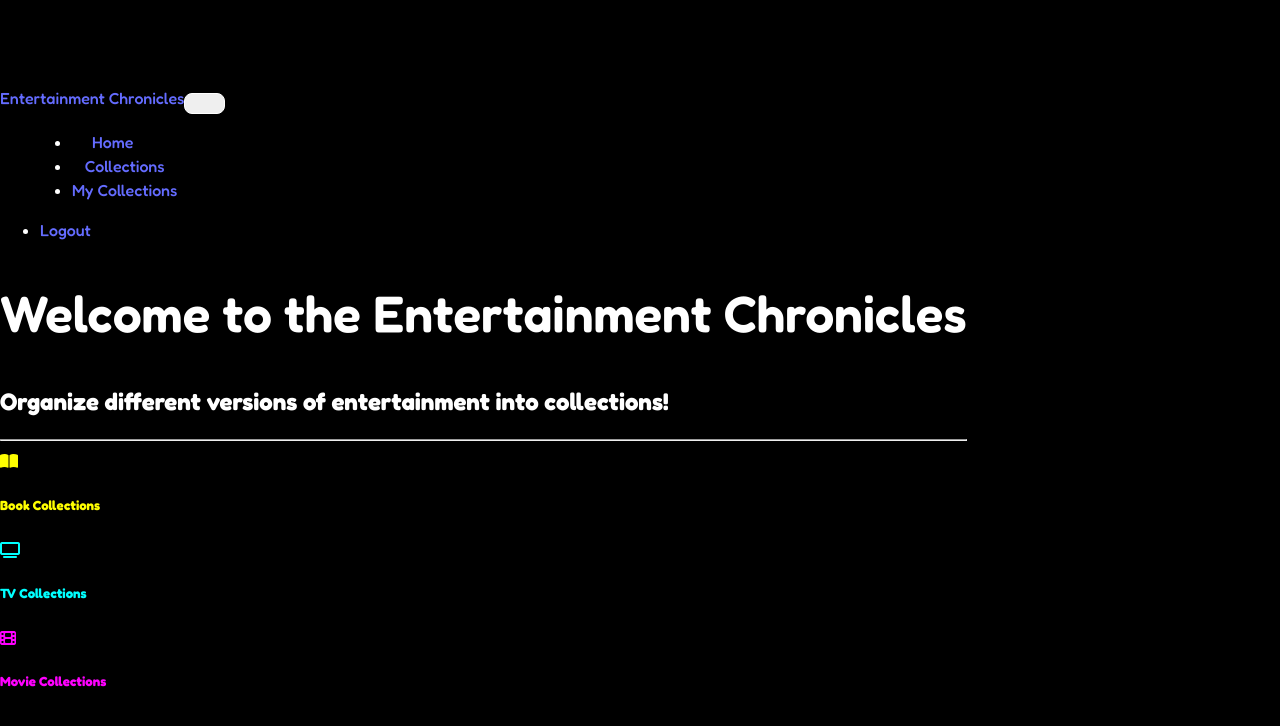
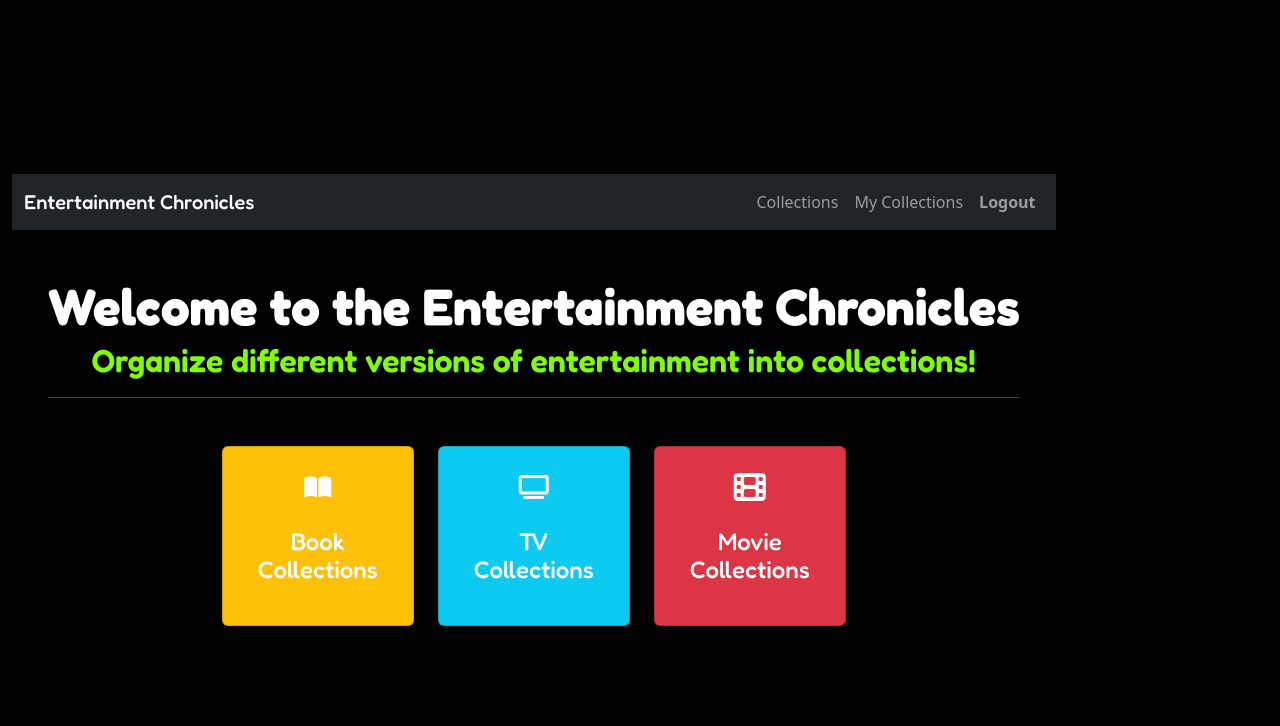
Before and after one commit to dmaceylewis/Entertainment-Chronicles, a React (Vite) app in the folder Entertainment-Chronicles/client/: page / in a window 1280 px wide. Shown: the top 726 px of the page. Built offline with nearby package versions, Linux system fonts and the light colour scheme; sample sign-in values are in the browser's storage.

Commit message:
login and welcome screen styles

```diff
--- a/Entertainment-Chronicles/client/index.html
+++ b/Entertainment-Chronicles/client/index.html
@@ -1,8 +1,9 @@
 <!doctype html>
 <html lang="en">
-  <head>
+  <head className=".bg-black.bg-gradient">
     <meta charset="UTF-8" />
     <link rel="icon" type="image/svg+xml" href="/vite.svg" />
+    <link href="https://cdn.jsdelivr.net/npm/bootstrap@5.3.3/dist/css/bootstrap.min.css" rel="stylesheet" integrity="sha384-QWTKZyjpPEjISv5WaRU9OFeRpok6YctnYmDr5pNlyT2bRjXh0JMhjY6hW+ALEwIH" crossorigin="anonymous">
     <meta name="viewport" content="width=device-width, initial-scale=1.0" />
     <script src="https://kit.fontawesome.com/852c733b67.js" crossorigin="anonymous"></script>
     <title>Entertainment Chronicles</title>
--- a/Entertainment-Chronicles/client/src/components/Welcome.jsx
+++ b/Entertainment-Chronicles/client/src/components/Welcome.jsx
@@ -1,10 +1,11 @@
 import {
     Card,
+    CardBody,
     CardTitle,
     Col,
     Row
 } from "reactstrap"
-// import "./welcome.css"
+import "./welcome.css"
 import { Link } from "react-router-dom"
 
 export const Welcome = () => {
@@ -20,40 +21,67 @@ export const Welcome = () => {
 
             <div className="echron-collections">
             <Row xs="3">
-                <Col sm="6"
+                <Col>
+                    <Card
+                        body
+                        color="warning"
+                        className="text-center"
                         style={{
-                    border: '1em',
-                    color: 'yellow'
-                  }}>
-                    <Card>
-                        <i className="fa-solid fa-book-open"></i>
-                        <CardTitle tag="h5">
+                            width: '12rem',
+                            fontFamily: "Fredoka",
+                            color: 'white'
+                        }}
+                    >
+                        <br></br>
+                        <i className="fa-solid fa-book-open fa-xl" />
+                        <br></br>
+                        <CardBody>
+                            <CardTitle tag="h4">
                                 Book Collections
                             </CardTitle>
+                        </CardBody>
                     </Card>
                 </Col>
-                <Col sm="6"
+                <Col>
+                    <Card
+                        body
+                        color="info"
+                        className="text-center"
                         style={{
-                    border: '1em',
-                    color: 'cyan'
-                  }}>
-                    <Card>
-                        <i className="fa-solid fa-tv"></i>
-                        <CardTitle tag="h5">
+                            width: '12rem',
+                            fontFamily: "Fredoka",
+                            color: 'white'
+                        }}
+                    >
+                        <br></br>
+                        <i className="fa-solid fa-tv fa-xl" />
+                        <br></br>
+                        <CardBody>
+                            <CardTitle tag="h4">
                                 TV Collections
                             </CardTitle>
+                        </CardBody>
                     </Card>
                 </Col>
-                <Col sm="6"
+                <Col>
+                    <Card
+                        body
+                        color="danger"
+                        className="text-center"
                         style={{
-                    border: '1em',
-                    color: 'magenta'
-                  }}>
-                    <Card>
-                        <i className="fa-solid fa-film"></i>
-                        <CardTitle tag="h5">
+                            width: '12rem',
+                            fontFamily: "Fredoka",
+                            color: 'white'
+                        }}
+                    >
+                        <br></br>
+                        <i className="fa-solid fa-film fa-2xl" />
+                        <br></br>
+                        <CardBody>
+                            <CardTitle tag="h4">
                                 Movie Collections
                             </CardTitle>
+                        </CardBody>
                     </Card>
                 </Col>
             </Row>
--- a/Entertainment-Chronicles/client/src/components/auth/Login.jsx
+++ b/Entertainment-Chronicles/client/src/components/auth/Login.jsx
@@ -8,6 +8,7 @@ import {
 } from 'reactstrap';
 import { useNavigate, Link } from "react-router-dom";
 import { login } from "../../services/UsersService";
+import "./login.css";
 
 export const Login = ({setIsLoggedIn}) => {
   const navigate = useNavigate();
@@ -47,11 +48,17 @@ export const Login = ({setIsLoggedIn}) => {
           <hr></hr>
           <fieldset>
               <FormGroup className="form-group">
-                <Label for="email">Email</Label>
+                <Label for="email" style={{fontFamily: "Fredoka"}}>Email</Label>
                 <Input
                   className="login-form-input"
                   id="email" type="text"
                   autoComplete="email"
+                  placeholder="Enter your email address here"
+                  style={{
+                    borderRadius: 5,
+                    fontFamily: "Fredoka",
+                    color: 'white'
+                  }}
                   onChange={e => setEmail(e.target.value)}
                 />
               </FormGroup>
@@ -60,11 +67,11 @@ export const Login = ({setIsLoggedIn}) => {
               <Input id="password" type="password" onChange={e => setPassword(e.target.value)} />
               </FormGroup> */}
               <section className="button-group">
-                <Button className="login-btn" color="warning" outline type="submit">
+                <Button className="login-btn" color="warning" outline type="submit" style={{fontFamily: "Fredoka"}}>
                   Login
                 </Button>
                 <Link to="/register">
-                  <Button className="register-btn" color="success" outline>
+                  <Button className="register-btn" color="success" outline style={{fontFamily: "Fredoka"}}>
                     Register
                   </Button>
                 </Link>
--- a/Entertainment-Chronicles/client/src/components/auth/login.css
+++ b/Entertainment-Chronicles/client/src/components/auth/login.css
@@ -1,7 +1,20 @@
 .container-login{
-    margin: 10px;
+    margin: 3em;
     border: none;
+}
 
+.echron-title h1, h2{
+    text-align: center;
+    font-family: "Fredoka";
+}
+
+.echron-title h1{
+    font-weight: 700;
+}
+
+.echron-title h2{
+    font-weight: 600;
+    color: chartreuse;
 }
 
 .login-btn{
@@ -9,7 +22,7 @@
 }
 
 .register-btn{
-    color:  #5300FE;
+    color:  green;
 }
 
 /* EMAIL */
--- a/Entertainment-Chronicles/client/src/components/nav/Header.jsx
+++ b/Entertainment-Chronicles/client/src/components/nav/Header.jsx
@@ -17,18 +17,26 @@ export const Header = ({isLoggedIn, setIsLoggedIn}) => {
 
 
   return (
-    <div>
-      <Navbar color="dark" dark expand="md">
-        <NavbarBrand tag={RRNavLink} to="/">Entertainment Chronicles</NavbarBrand>
+    <div className="container-fluid">
+      <Navbar color="dark" dark expand="lg">
+        <NavbarBrand className='nav-title' href="/" style={{fontFamily: "Fredoka"}}>
+          {/* <img
+          alt="logo"
+          src="/logo-white.svg"
+          style={{
+            height: 40,
+            width: 40
+          }}/> */}
+          Entertainment Chronicles
+        </NavbarBrand>
+
         <NavbarToggler onClick={toggle} />
         <Collapse isOpen={isOpen} navbar>
-          <Nav className="mr-auto" navbar style={{alignItems: "center", textAlign: "center", marginLeft: "2rem", width: "fit-content"}}>
+
+          <Nav className="ml-auto" style={{marginLeft: "auto"}} navbar fill pills>
             { /* When isLoggedIn === true, we will render the Home link */ }
             {isLoggedIn && (
               <>
-                <NavItem style={{ marginRight: "1.5rem" }}>
-                  <NavLink tag={RRNavLink} to="/">Home</NavLink>
-                </NavItem>
                 <NavItem>
                   <NavLink tag={RRNavLink} to="/Collections">Collections</NavLink>
                 </NavItem>
@@ -37,10 +45,8 @@ export const Header = ({isLoggedIn, setIsLoggedIn}) => {
                 </NavItem>
               </>
             )}
-          </Nav>
-          <Nav className="ml-auto" style={{marginLeft: "auto", fontWeight: "bolder"}} navbar>
           {isLoggedIn && (
-              <NavItem>
+              <NavItem style={{fontWeight: "bolder"}}>
                 <a
                   aria-current="page"
                   className="nav-link"
--- /dev/null
+++ b/Entertainment-Chronicles/client/src/components/welcome.css
@@ -0,0 +1,24 @@
+@import url('https://fonts.googleapis.com/css2?family=Fredoka:wdth,wght@75..125,300..700&display=swap');
+
+.echron-header {
+    margin: 3em;
+}
+
+.echron-title h1, h2{
+    text-align: center;
+    font-family: "Fredoka";
+}
+
+.echron-title h1{
+    font-weight: 700;
+}
+
+.echron-title h2{
+    font-weight: 600;
+    color: chartreuse;
+}
+
+.echron-collections {
+    display: flex;
+    justify-content: center;
+}
--- a/Entertainment-Chronicles/client/src/main.jsx
+++ b/Entertainment-Chronicles/client/src/main.jsx
@@ -2,6 +2,7 @@ import React from 'react'
 import ReactDOM from 'react-dom/client'
 import { App } from "./App.jsx"
 import './index.css'
+// import 'bootstrap/dist/css/bootstrap.min.css';
 import { BrowserRouter } from "react-router-dom"
 
 ReactDOM.createRoot(document.getElementById('root')).render(
```
Also changed, not shown: 2 other files (tests, documents, lock files or other folders). Lines whose indentation alone changed are shown as unchanged.
